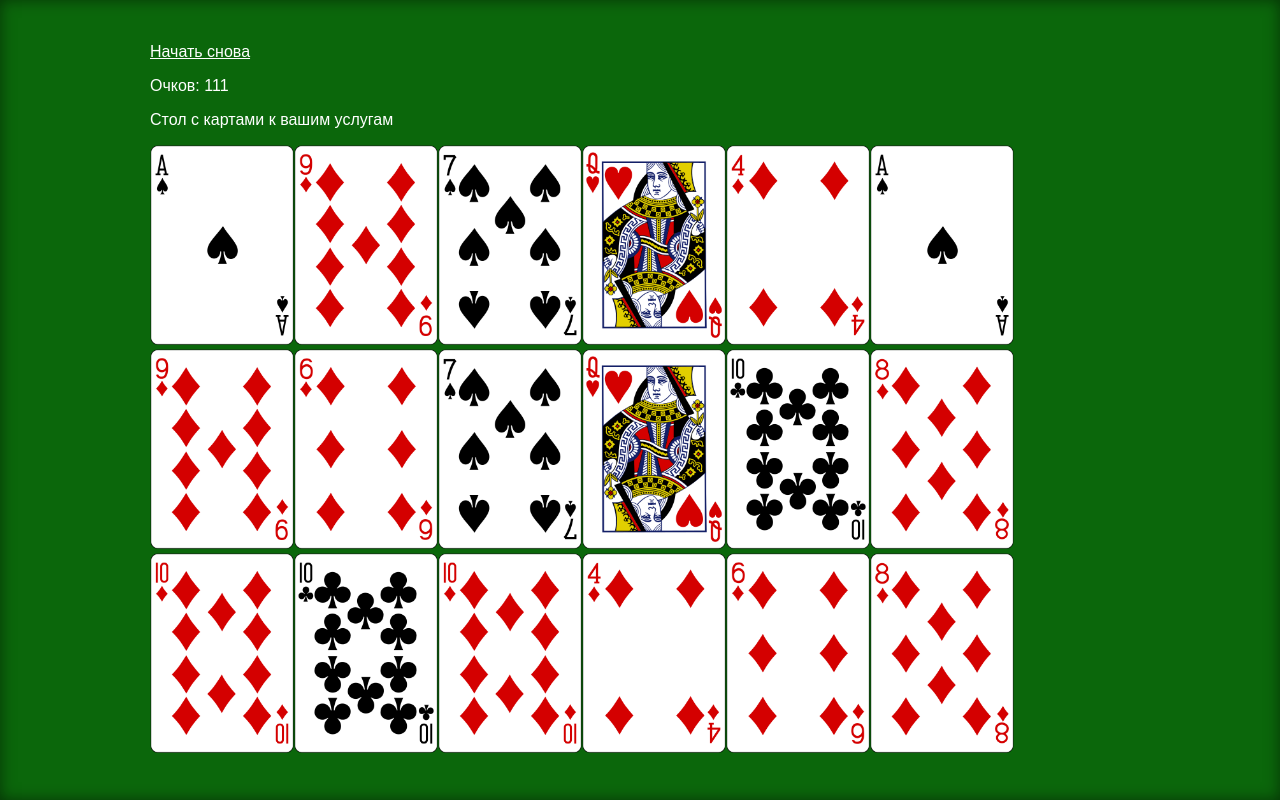
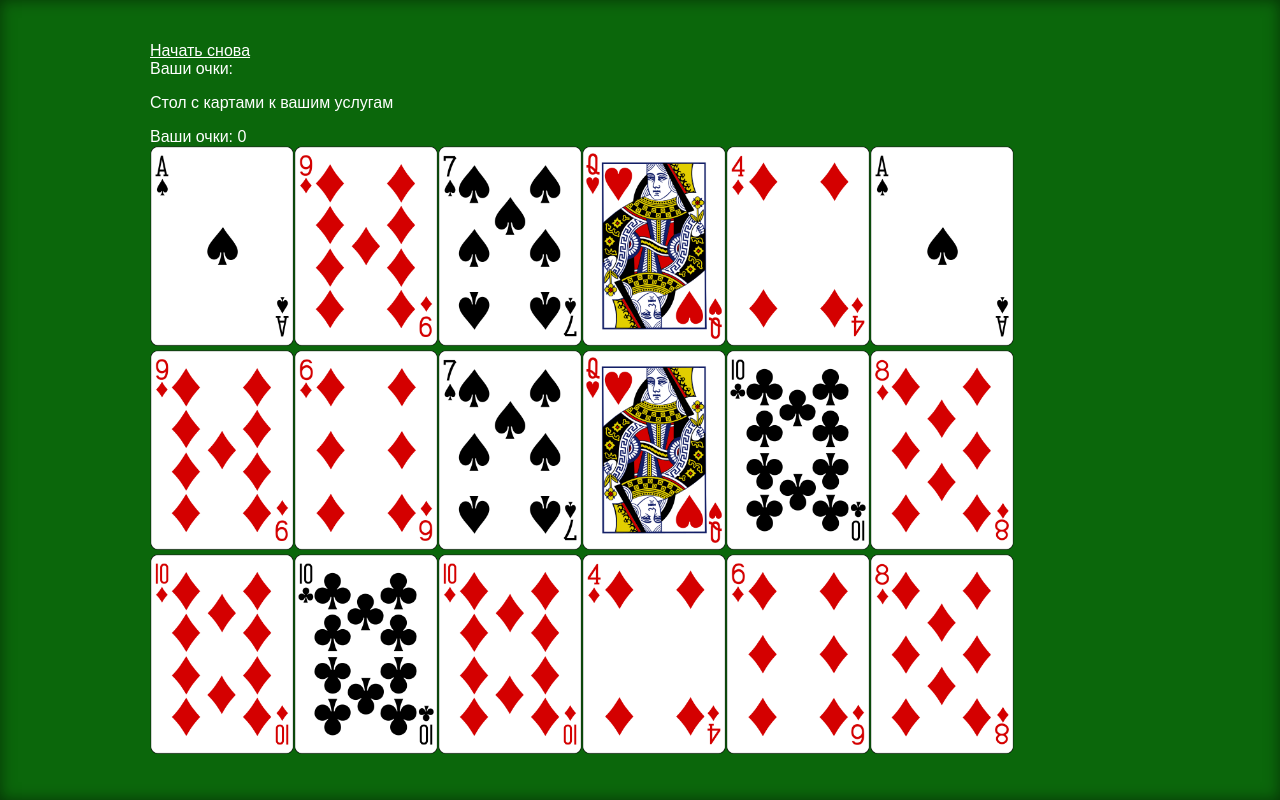
Before and after one commit to xsenia/memory-react, a React (Create React App) app: page / in a window 1280 px wide. Both pictures are taken after a click on the button "Начать игру". Built offline with nearby package versions, Linux system fonts and the light colour scheme.

Commit message:
score win and score lost no work correctly

```diff
--- a/src/Components/CardsControl/CardsControl.js
+++ b/src/Components/CardsControl/CardsControl.js
@@ -3,6 +3,7 @@ import React, { Component } from 'react';
 import Card from '../Card/Card';
 import cardDeck from '../cardDeck';
 import getCardsArray from '../getCardsArray';
+import Score from '../Score/Score';
 
 class CardsControl extends Component {
 
@@ -11,7 +12,8 @@ class CardsControl extends Component {
     const gameCards = getCardsArray(cardDeck);
     this.state = {
       gameCards: gameCards,
-      firstOpenedCard: null
+      firstOpenedCard: null,
+      score: 0
     };
   }
 
@@ -23,7 +25,6 @@ class CardsControl extends Component {
     setTimeout(() => {
       const gameCardsClose = () => {
         const cloneGameCards = this.state.gameCards.slice(0);
-        //console.log(cloneGameCards);
         const gameCardsClosed = cloneGameCards.map((card, i) => {
           card.opened = false;
           return card;
@@ -31,13 +32,27 @@ class CardsControl extends Component {
         return gameCardsClosed;
       };
       const gameCardsClosed = gameCardsClose();
-      //console.log(gameCardsClosed);
       this.setState({gameCards: gameCardsClosed});
     }, 5000);
   }
 
+  scoreWin = () => {
+    const score = this.state.score;
+    const noguessedPair = this.state.gameCards.length / 2;
+    const guessedPair = this.state.gameCards.length / 2 - noguessedPair;
+    const scoreWin = score + (guessedPair + 1)*42;
+    return scoreWin;
+  }
+
+  scoreLost = () => {
+    const score = this.state.score;
+    const scoreLost = score - 42;
+    return scoreLost;
+  }
 
   turnCard = (cardId) => {
+
+
 
     const cloneGameCards = this.state.gameCards.slice(0);//создаем клон массива карт игры, после первого раза берем измененный массив из стейта
     cloneGameCards[cardId].opened = true;//в массиве у открытой карты  меняем состояние открыто на true
@@ -45,12 +60,7 @@ class CardsControl extends Component {
     this.setState({
       gameCards: cloneGameCards,//заменяем рандомный массив полученным массивом из тех же карт, но с одной открытой картой
       firstOpenedCard: openCard //сохраняем первую открытую карту
-    }/*, () => console.log(this.state)*/);
-
-    /*console.log('state:');
-    console.log(this.state.firstOpenedCard);
-    console.log('openCard:');
-    console.log(openCard);*/
+    });
 
     const firstOpenedCard = this.state.firstOpenedCard;
     if ( firstOpenedCard !== null) {
@@ -59,13 +69,22 @@ class CardsControl extends Component {
         setTimeout(() => {
           cloneGameCards[cardId].guessed = true;
           cloneGameCards[firstOpenedCard.id].guessed = true;
-          this.setState({firstOpenedCard: null});
+          const score = this.scoreWin();
+          this.setState({
+            firstOpenedCard: null,
+            score: score
+          });
+
         }, 1000);
       } else {
         setTimeout(() => {
           cloneGameCards[cardId].opened = false;
           cloneGameCards[firstOpenedCard.id].opened = false;
-          this.setState({firstOpenedCard: null});
+          const score = this.scoreLost();
+          this.setState({
+            firstOpenedCard: null,
+            score: score
+          });
         }, 1000);
       }
 
@@ -78,7 +97,12 @@ class CardsControl extends Component {
   render(){
 
     return(
+      <div>
+        <Score
+          score = {this.state.score}
+        />
         <div className="cardsWrap">
+
           {this.state.gameCards.map((card, i) =>
               <Card
                 key={card.id}
@@ -90,6 +114,7 @@ class CardsControl extends Component {
               />
           )}
         </div>
+      </div>
 
     );
   }
--- a/src/Components/Score/Score.js
+++ b/src/Components/Score/Score.js
@@ -1,21 +1,17 @@
-import React, { Component } from 'react';
+import React from 'react';
 
 
 
-class Score extends Component {
+const Score = (props) => {
+  //console.log('---',props);
+
+    return(
+      <div>
+        Ваши очки: {props.score}
+      </div>
+    );
+}
 
 
 
-  render(){
-
-
-    return(
-      <div>
-        <p>Очков: 111</p>
-      </div>
-    );
-  }
-
-}
-
 export default Score;
--- a/src/index.css
+++ b/src/index.css
@@ -139,7 +139,7 @@ div[data-open="true"] img{
    opacity: 0;
 }
 div[data-open="false"] img{
-   opacity: 1;
+   opacity: .7;
 }
 
 div[data-guessed="true"] {
```
Lines whose indentation alone changed are shown as unchanged.
